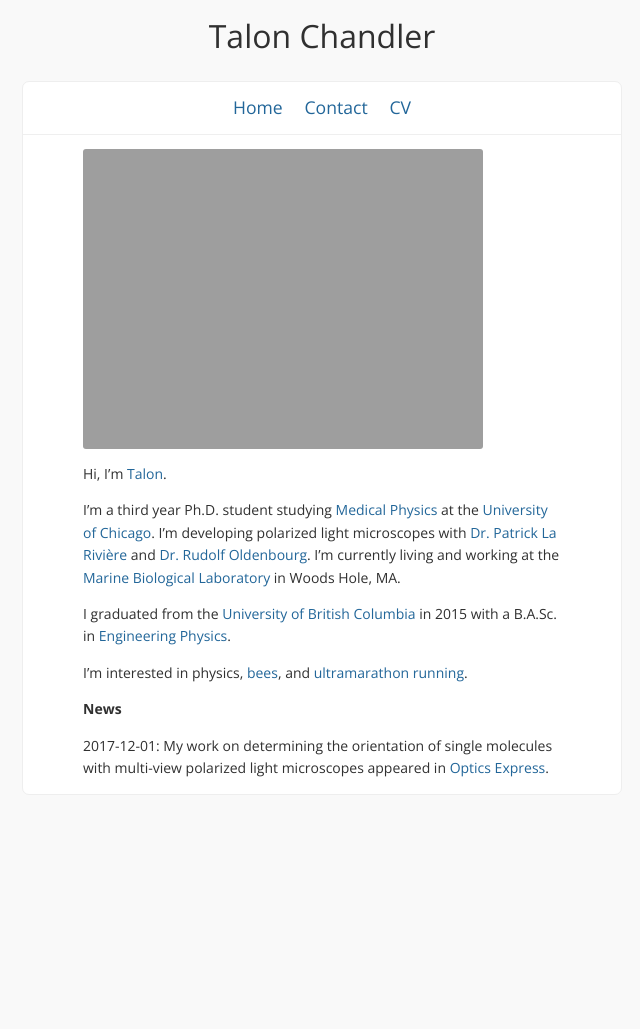
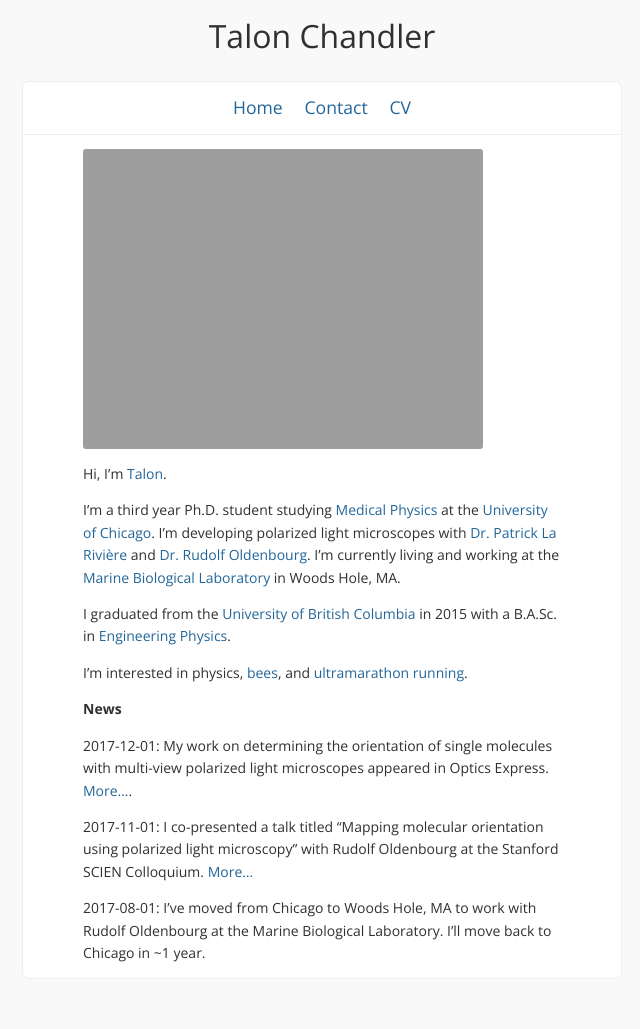
Before and after one commit to talonchandler/talonchandler.github.io, a Jekyll site: the page built from index.md, in a window 1280 px wide. Shown: the whole page, without its empty margins (318-958 px from the left). Built offline with Jekyll 4.4.1, drawn with Linux system fonts in a browser that asks for light colours; comment, search, counter and statistics services are not loaded; before the commit the page ends 900 px from its top, so only the background shows below that.

```diff
--- a/index.md
+++ b/index.md
@@ -14,7 +14,11 @@ I'm interested in physics, [bees](http://scandiahoney.com/), and [ultramarathon
 
 <span class="bold">News</span>
 
-2017-12-01: My work on determining the orientation of single molecules with multi-view polarized light microscopes appeared in [Optics Express](https://www.osapublishing.org/oe/abstract.cfm?uri=oe-25-25-31309&origin=search).
+2017-12-01: My work on determining the orientation of single molecules with multi-view polarized light microscopes appeared in Optics Express. [More...](https://www.osapublishing.org/oe/abstract.cfm?uri=oe-25-25-31309&origin=search).
+
+2017-11-01: I co-presented a talk titled "Mapping molecular orientation using polarized light microscopy" with Rudolf Oldenbourg at the Stanford SCIEN Colloquium. [More...](https://talks.stanford.edu/scien/scien-colloquium-series/#2017)
+
+2017-08-01: I've moved from Chicago to Woods Hole, MA to work with Rudolf Oldenbourg at the Marine Biological Laboratory. I'll move back to Chicago in ~1 year.
 
 [medphys]: http://medicalphysics.uchicago.edu/
 [chicago]: https://www.uchicago.edu/
```
Also changed, not shown: contact.md (+4 -1 lines), 2 other files.
